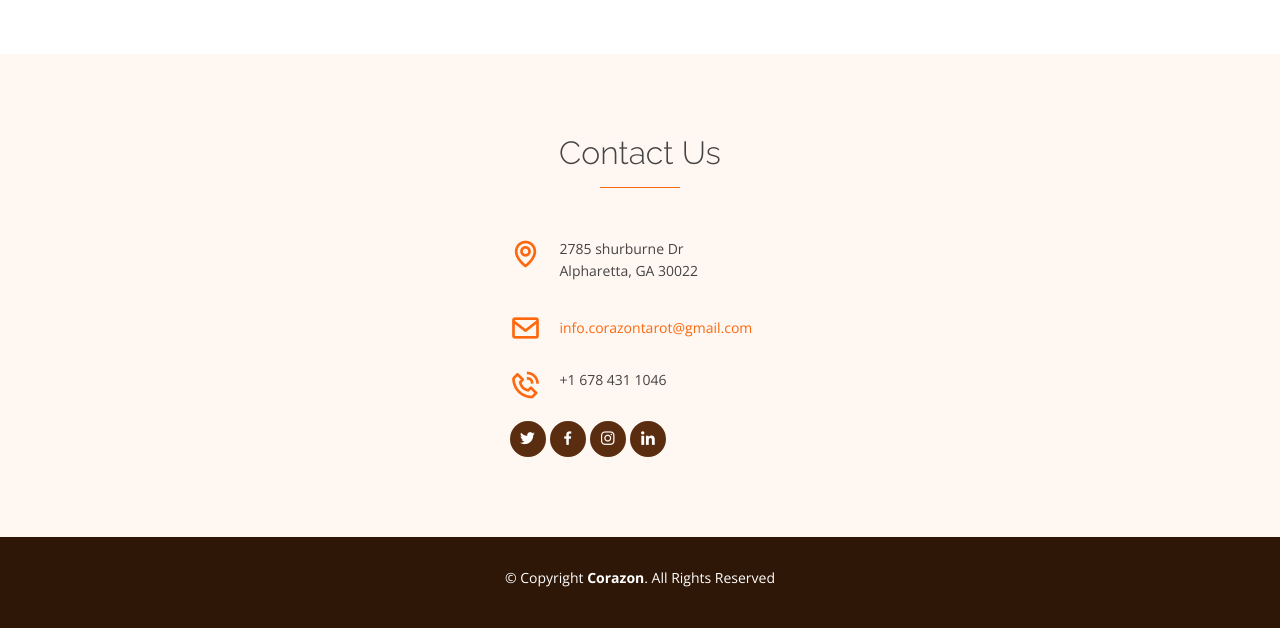
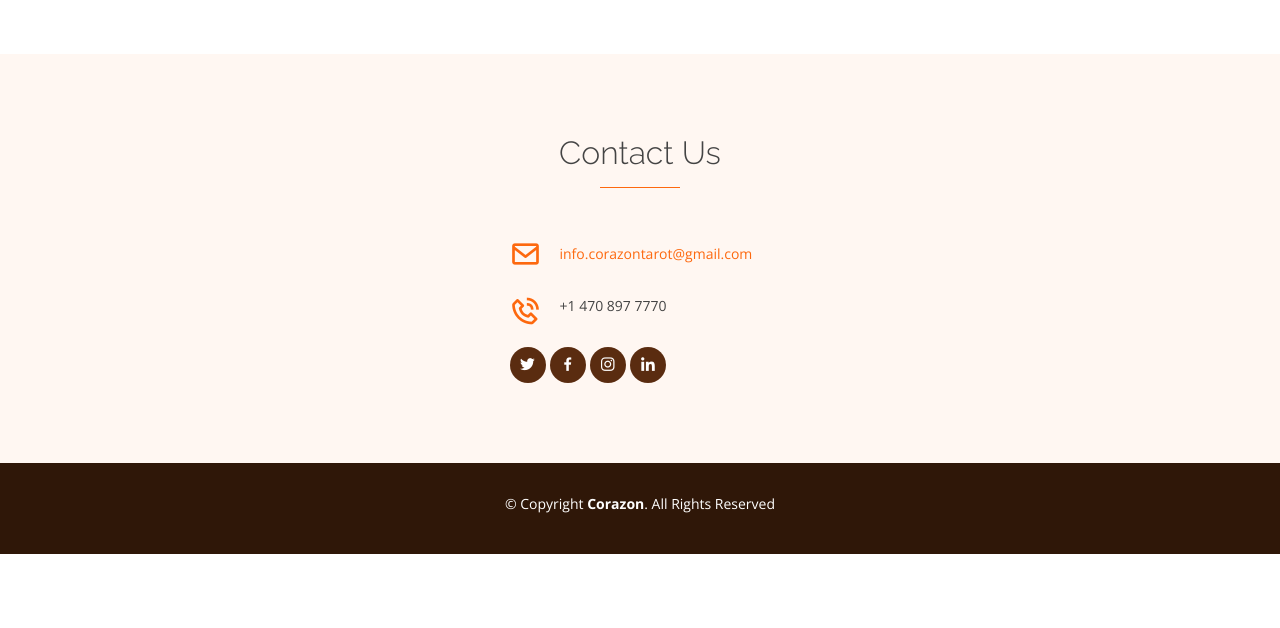
Before and after one commit to rob49157/Corazonreading, a Django app: page / in a window 1280 px wide. Shown: the part 2250-2878 px from the top of the page. After the commit the page ends 2804 px from the top, so only its background shows below. Run offline with Django 4.2, Linux system fonts and the light colour scheme; some libraries are stand-ins or nearby versions.

Commit message:
contact form

```diff
--- a/root/templates/index.html
+++ b/root/templates/index.html
@@ -221,10 +221,10 @@
 
           <div class="col-lg-3 col-md-5 mb-5 mb-md-0">
             <div class="info">
-              <div class="address">
+              <!-- <div class="address">
                 <i class="bx bx-map"></i>
                 <p>2785 shurburne Dr<br>Alpharetta, GA 30022</p>
-              </div>
+              </div> -->
 
               <div class="email">
                 <i class="bx bx-envelope"></i>
@@ -234,7 +234,7 @@
 
               <div class="phone">
                 <i class="bx bx-phone-call"></i>
-                <p>+1 678 431 1046</p>
+                <p>+1 470 897 7770</p>
               </div>
             </div>
 
```
